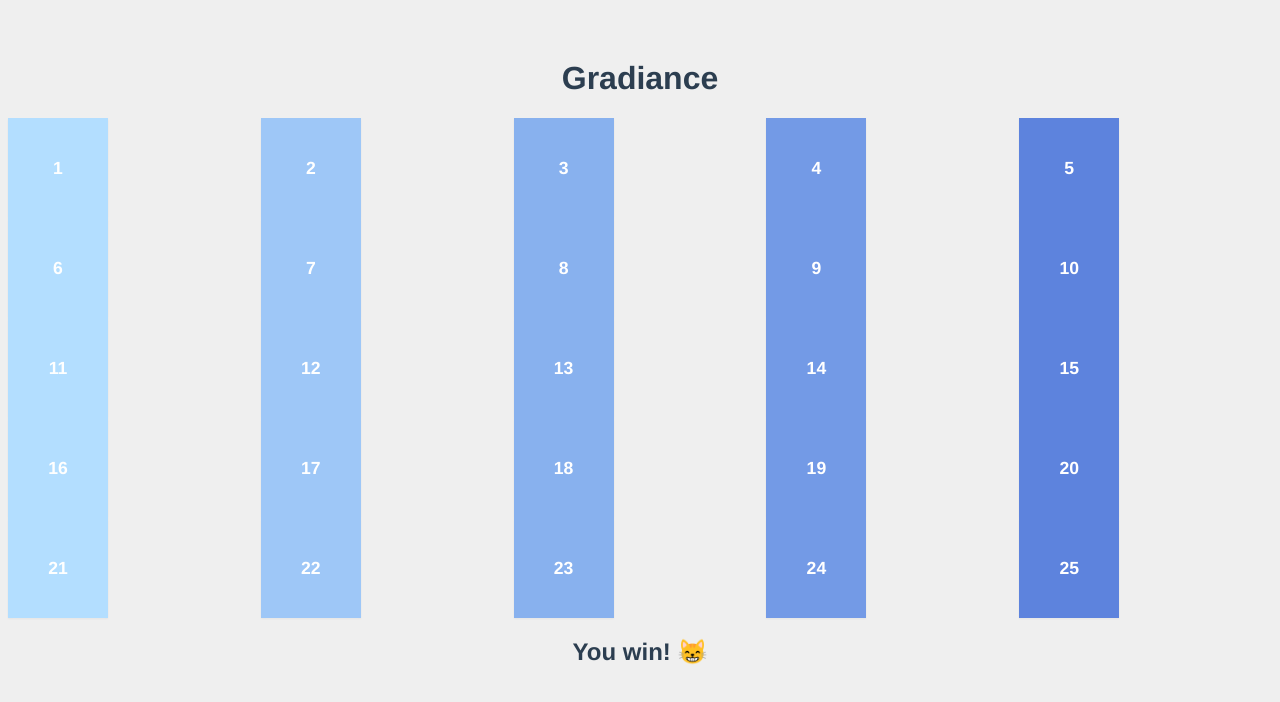
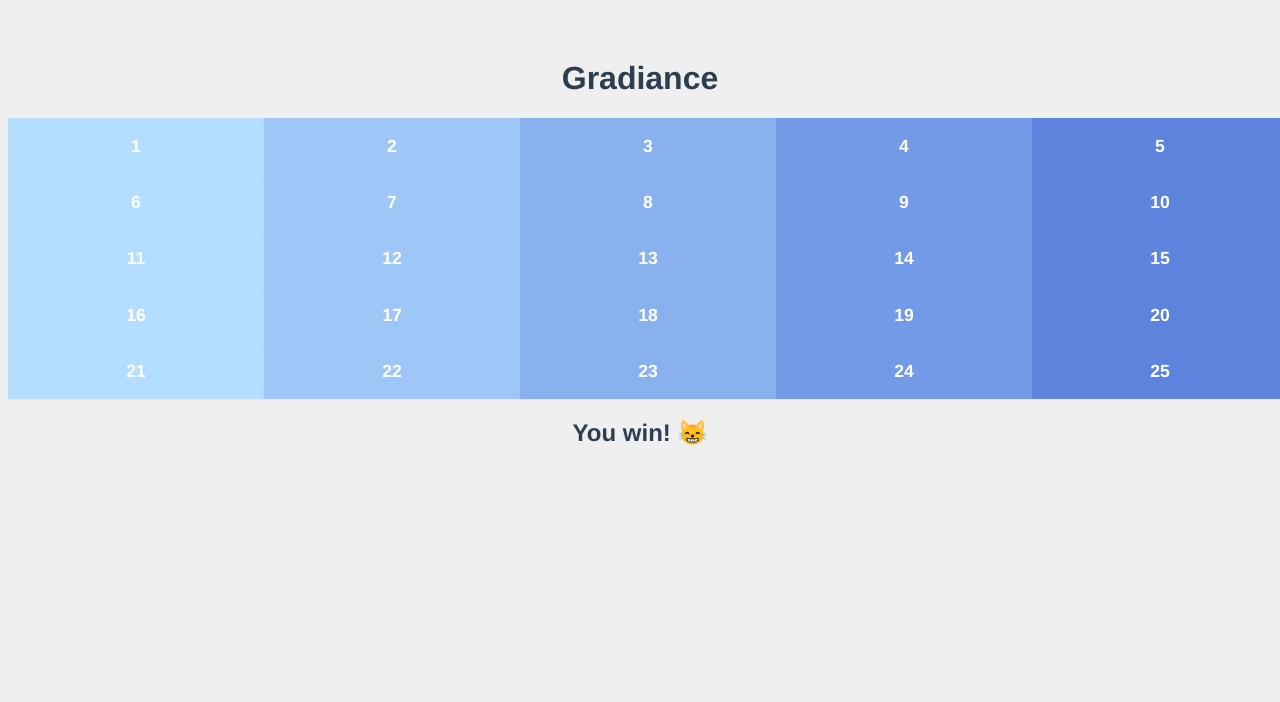
Before and after one commit to jadeleafmoon/gradiance, a Vue app: page / in a window 1280 px wide. Shown: the top 702 px of the page. Built offline with nearby package versions, Linux system fonts and the light colour scheme.

Commit message:
feat: add 25 tiles

```diff
--- a/src/components/Tile.vue
+++ b/src/components/Tile.vue
@@ -31,8 +31,7 @@ export default {
 
 <style>
 .tile {
-  width: 100px;
-  height: 100px;
+  width: 20vw;
   transition: all .1s ease-in-out;
   box-shadow: rgba(0, 0, 0, 0.05) 0px 1px 2px 0px;
 
```
